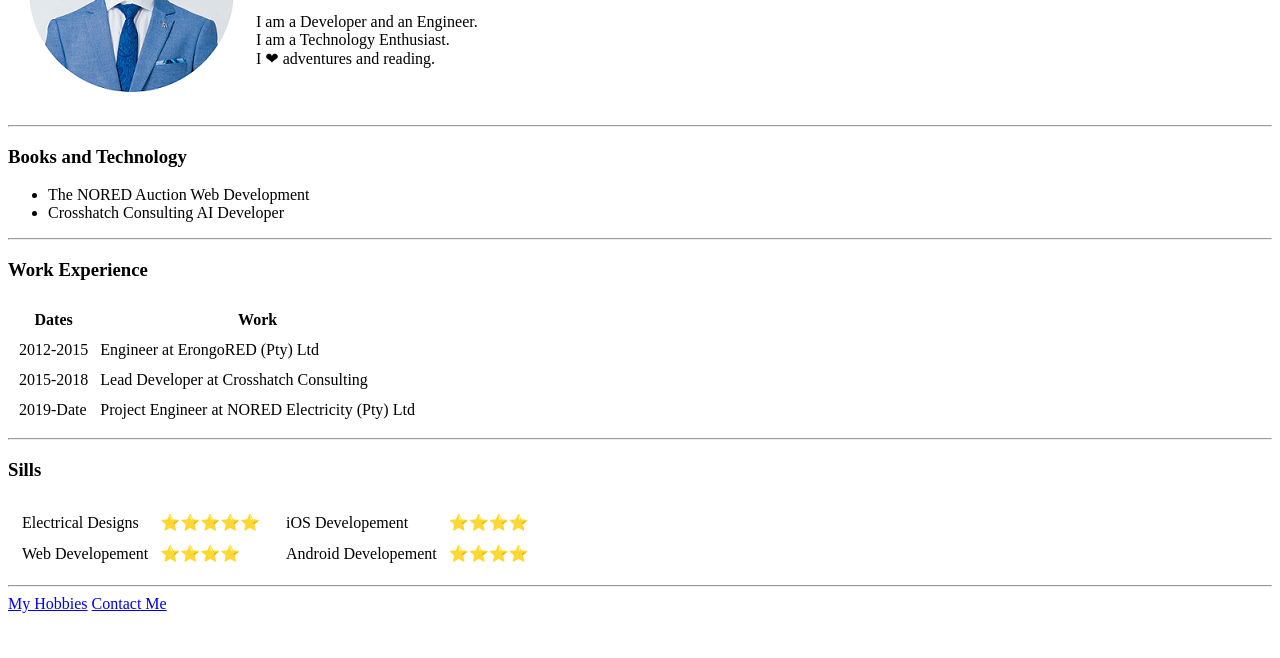
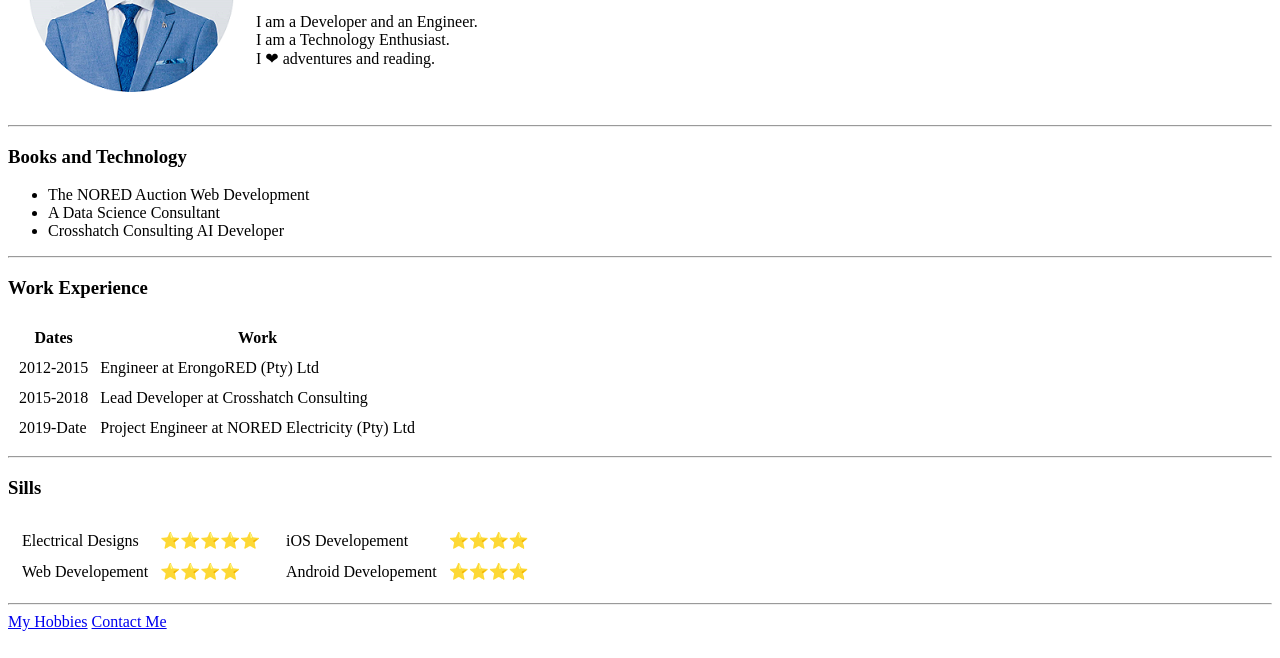
Before and after one commit to Shipoken/cv, a plain HTML site: page index.html in a window 1280 px wide. Shown: the part 142-800 px from the top of the page. Drawn offline with Linux system fonts and the light colour scheme.

Commit message:
Update index.html

```diff
--- a/index.html
+++ b/index.html
@@ -19,6 +19,7 @@
     <h3>Books and Technology</h3>
     <ul>
       <li>The NORED Auction Web Development</li>
+      <li>A Data Science Consultant</li>
       <li>Crosshatch Consulting AI Developer</li>
     </ul>
     <hr>
```
